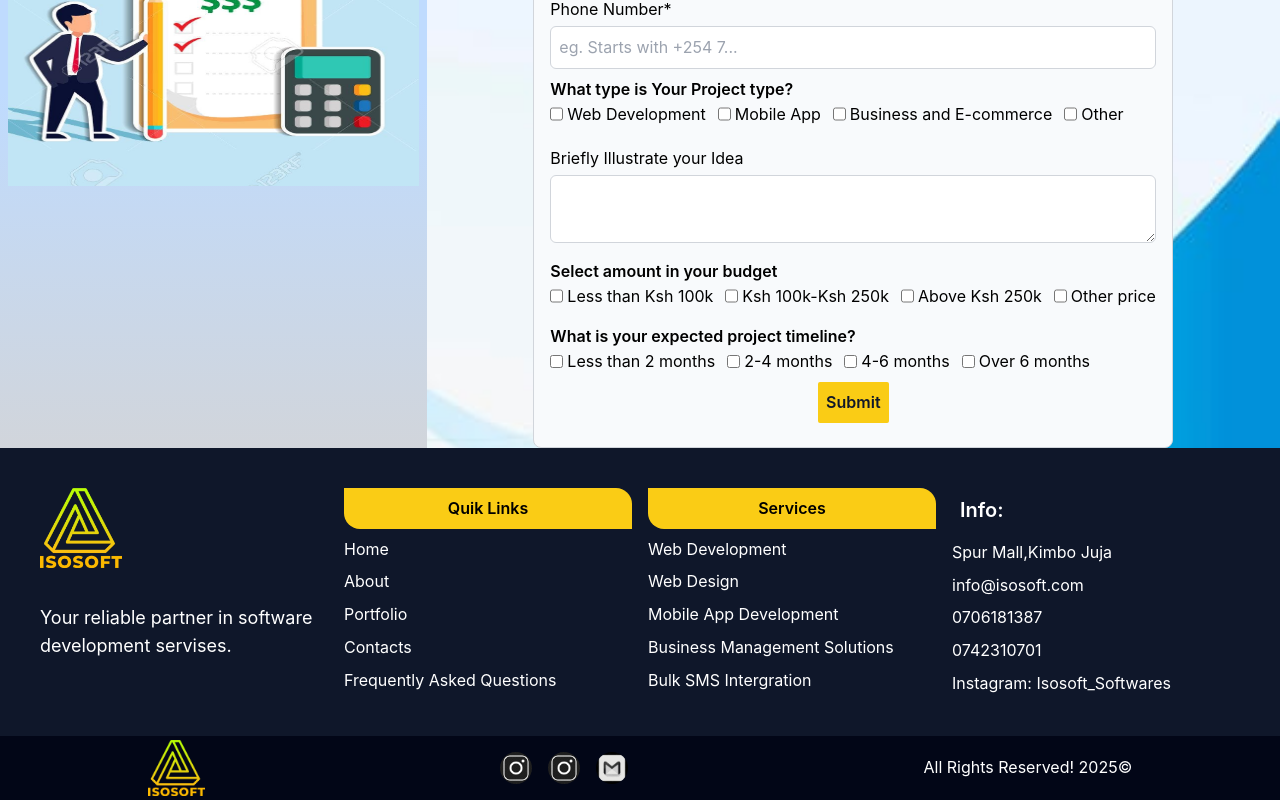
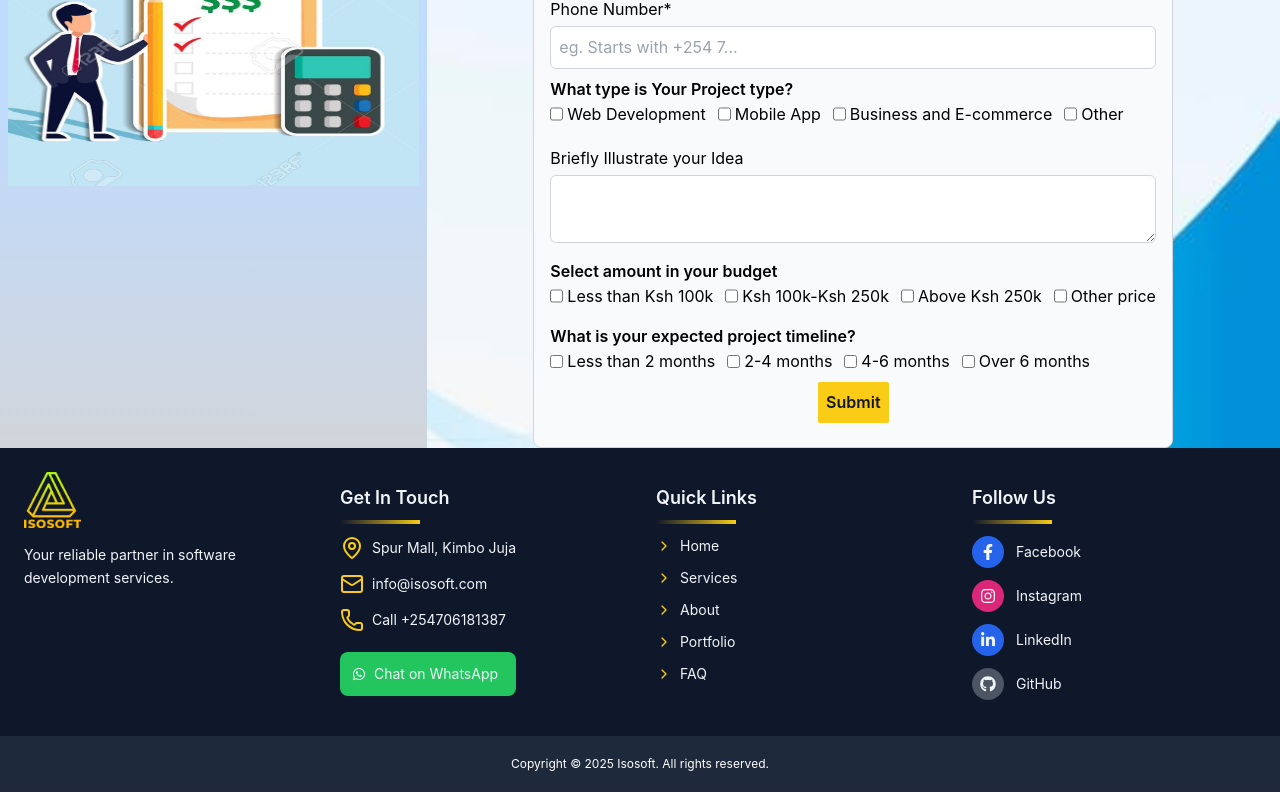
Before and after one commit to rarevisionCommerce/appuxs-client, a React (Vite) app: page / in a window 1280 px wide. Shown: the part 2682-3482 px from the top of the page. Built offline with nearby package versions, Linux system fonts and the light colour scheme.

Commit message:
footer added

```diff
--- a/src/Website/Components/CTA.jsx
+++ b/src/Website/Components/CTA.jsx
@@ -2,10 +2,6 @@ import { ArrowRight } from "lucide-react";
 import React from "react";
 import { FaWhatsapp } from "react-icons/fa";
 import {
-  FiArrowRight,
-  FiPhone,
-  FiMail,
-  FiMessageCircle,
   FiStar,
   FiUsers,
   FiTrendingUp
@@ -47,7 +43,7 @@ const CTA = () => {
           </p>
 
           {/* Stats Bar */}
-          <div className="grid  grid-cols-3 lg:gap-8 gap-5 max-w-3xl mx-auto mb-2">
+          <div className="grid  grid-cols-3 lg:gap-20 gap-9  max-w-3xl mx-auto mb-2">
             <div className="flex flex-col items-center gap-2">
               <div className="flex items-center justify-center w-10 h-10 bg-yellow-400/20 rounded-full mx-auto ">
                 <FiUsers className="text-2xl text-yellow-400" />
--- a/src/Website/Components/Estimate.jsx
+++ b/src/Website/Components/Estimate.jsx
@@ -134,8 +134,7 @@ function Estimate() {
 
         </div>
 
-        <QuikeLinks />
-        <Footer />
+
     </>);
 
 
--- a/src/Website/Components/QuikeLinks.jsx
+++ b/src/Website/Components/QuikeLinks.jsx
@@ -1,47 +1,159 @@
 import Logo from "../../assets/Logo.png";
 import { Link } from 'react-router-dom';
+import {
+    FaFacebookF,
+    FaTwitter,
+    FaInstagram,
+    FaLinkedinIn,
+    FaYoutube,
+    FaGithub,
+    FaWhatsapp
+} from 'react-icons/fa';
+import { ChevronRight, Mail, MapIcon, MapPin, Phone } from "lucide-react";
 
 function QuikeLinks() {
-
     return (
         <>
-            <div className=" md:flex block bg-slate-900 gap-4 p-10" >
-                <div className="md:w-1/4 w-full grid" >
-                    <img src={Logo} className="h-20" />
-                    <p className="text-white text-lg">Your reliable partner in software development servises.</p>
-                </div>
-                {/**Quik Links **/}
-                <div className="flex flex-col gap-2 w-full md:w-1/4">
-                    <h1 className="bg-yellow-400 font-semibold p-2 text-center rounded-tr-2xl rounded-bl-2xl" >Quik Links</h1>
-                    <Link to="/" className="text-white hover:text-yellow-400" >Home</Link>
-                    <Link to="/About" className="text-white hover:text-yellow-400" >About</Link>
-                    <Link to="/Projects" className="text-white hover:text-yellow-400" >Portfolio</Link>
-                    <Link to="/Contacts" className="text-white hover:text-yellow-400" >Contacts</Link>
-                    <Link to="/Faq" className="text-white hover:text-yellow-400" >Frequently Asked Questions</Link>
-                </div>
-                {/**Services Link **/}
-                <div className="flex flex-col gap-2 w-full md:w-1/4">
-                    <h1 className="bg-yellow-400 font-semibold p-2 text-center rounded-tr-2xl rounded-bl-2xl" >Services</h1>
-                    <Link to="/Web-Development" className="text-white hover:text-yellow-400" >Web Development</Link>
-                    <Link to="/Web-Design" className="text-white hover:text-yellow-400" >Web Design</Link>
-                    <Link to="/Mobile-App-Development" className="text-white hover:text-yellow-400" >Mobile App Development</Link>
-                    <Link to="/Business-Management" className="text-white hover:text-yellow-400" >Business Management Solutions</Link>
-                    <Link to="/Bulk-SMS-Intergration" className="text-white hover:text-yellow-400" >Bulk SMS Intergration</Link>
-                </div>
-                {/**Info **/}
-                <div className="flex flex-col gap-2 w-full md:w-1/4">
-                    <h1 className=" font-semibold p-2 text-white text-xl rounded-tr-2xl rounded-bl-2xl" > Info:</h1>
-                    <p className="text-white " >Spur Mall,Kimbo Juja </p>
-                    <a target="blank" href="https://mail.google.com/mail/u/0/#inbox" className="text-white " >info@isosoft.com</a>
-                    <p className="text-white " >0706181387</p>
-                    <p className="text-white " >0742310701</p>
-                    <a target="blank" href="https://www.instagram.com/gachora_kimani?igsh=Z2M2Mm92aW00ZWk5" className="text-white " >Instagram: Isosoft_Softwares</a>
+            <div className="md:grid-cols-2 lg:grid-cols-4 grid bg-slate-900 gap-2 sm:gap-8 p-6">
+                {/* Logo and Description */}
+                <div className=" w-full border-light/20 border-b lg:border-none md:mb-0">
+                    <div className="mb-4">
+                        <img src={Logo} className="h-14 mb-4" alt="Logo" />
+                        <p className="text-light text-sm leading-relaxed">
+                            Your reliable partner in software development services.
+                        </p>
+                    </div>
                 </div>
 
+
+                {/* Contact Info */}
+                <div className="flex flex-col gap-3  w-full py-3 border-light/20 border-b lg:border-none  md:mb-0">
+                     <header className="flex flex-col gap-2">
+                     <h1 className=" text-light  text-lg font-semibold rounded-tr-2xl rounded-bl-2xl ">
+                        Get In Touch
+                    </h1>
+                    <div className="h-1 w-20 bg-gradient-to-r from-transparent to-secondary  "></div>
+                </header>
+                <div className="flex flex-col gap-3">
+                    <p className="text-light text-sm inline-flex gap-2 items-center  ">
+                       <MapPin className="h-6 w-6 text-secondary " />  Spur Mall, Kimbo Juja</p>
+                    <a
+                        target="_blank"
+                        href="https://mail.google.com/mail/u/0/#inbox"
+                        className="text-light text-sm inline-flex items-center gap-2 "
+                        rel="noopener noreferrer"
+                    >
+                        <Mail className="h-6 w-6 text-secondary " /> info@isosoft.com
+                    </a>
+                    <a className="text-light text-sm inline-flex gap-2 items-center ">
+                        <Phone className="h-6 w-6 text-secondary " /> Call +254706181387</a>
+                </div>
+                         <button className="text-light text-sm inline-flex items-center gap-2 bg-green-500 p-3 rounded-lg max-w-44 mt-2 transition-all duration-200 hover:scale-110 "> <FaWhatsapp/> Chat on WhatsApp</button>
+
+                </div>
+
+                {/* Quick Links */}
+                <div className="flex flex-col gap-3 py-3 border-light/20 border-b lg:border-none w-full  md:mb-0">
+                <header className="flex flex-col gap-2">
+                     <h1 className=" text-light  text-lg font-semibold rounded-tr-2xl rounded-bl-2xl ">
+                        Quick Links
+                    </h1>
+                    <div className="h-1 w-20 bg-gradient-to-r from-transparent to-secondary  "></div>
+                </header>
+                <div className="flex flex-col gap-3">
+                    <Link to="/" className="text-light group inline-flex gap-2 items-center hover:text-secondary text-sm transition-colors duration-300 ">
+                    <ChevronRight className="group-hover:translate-x-1 h-4 w-4 text-secondary transition-all duration-300"/>Home
+                    </Link>
+                    <Link to="/Services" className="text-light group inline-flex gap-2 items-center hover:text-secondary text-sm transition-colors duration-300 ">
+                       <ChevronRight className="group-hover:translate-x-1 h-4 w-4 text-secondary transition-all duration-300"/>  Services
+                    </Link>
+                    <Link to="/About" className="text-light group inline-flex gap-2 items-center hover:text-secondary text-sm transition-colors duration-300 ">
+                      <ChevronRight className="group-hover:translate-x-1 h-4 w-4 text-secondary transition-all duration-300"/>   About
+                    </Link>
+                    <Link to="/Projects" className="text-light group inline-flex gap-2 items-center hover:text-secondary text-sm transition-colors duration-300 ">
+                      <ChevronRight className="group-hover:translate-x-1 h-4 w-4 text-secondary transition-all duration-300"/>   Portfolio
+                    </Link>
+
+                    <Link to="/Faq" className="text-light group inline-flex gap-2 items-center hover:text-secondary text-sm transition-colors duration-300 ">
+                       <ChevronRight className="group-hover:translate-x-1 h-4 w-4 text-secondary transition-all duration-300"/>  FAQ
+                    </Link>
+                </div>
+
+                </div>
+
+
+                {/* Social Media Section */}
+                <div className="flex flex-col gap-3 py-3  w-full ">
+                   <header className="flex flex-col gap-2">
+                     <h1 className=" text-light  text-lg font-semibold rounded-tr-2xl rounded-bl-2xl ">
+                       Follow Us
+                    </h1>
+                    <div className="h-1 w-20 bg-gradient-to-r from-transparent to-secondary  "></div>
+                </header>
+                <div className="flex md:flex-col  gap-3">
+                     <a
+                        href="https://www.facebook.com"
+                        target="_blank"
+                        rel="noopener noreferrer"
+                        className="flex items-center gap-3 text-light group"
+                        aria-label="Facebook"
+                    >
+                        <div className="bg-blue-600 p-2 rounded-full group-hover:scale-110 transition-all duration-200">
+                            <FaFacebookF size={16} />
+                        </div>
+                        <span className="text-sm hidden md:block ">Facebook</span>
+                    </a>
+
+                    <a
+                        href="https://www.instagram.com/gachora_kimani?igsh=Z2M2Mm92aW00ZWk5"
+                        target="_blank"
+                        rel="noopener noreferrer"
+                       className="flex items-center gap-3 text-light group"
+                        aria-label="Instagram"
+                    >
+                        <div className="bg-pink-600 p-2 rounded-full group-hover:scale-110 transition-all duration-200">
+                            <FaInstagram size={16} />
+                        </div>
+                        <span className="text-sm hidden md:block ">Instagram</span>
+                    </a>
+                    <a
+                        href="https://www.linkedin.com"
+                        target="_blank"
+                        rel="noopener noreferrer"
+                        className="flex items-center gap-3 text-light group"
+                        aria-label="LinkedIn"
+                    >
+                       <div className="bg-blue-600 p-2 rounded-full group-hover:scale-110 transition-all duration-200">
+                            <FaLinkedinIn size={16} />
+                        </div>
+                        <span className="text-sm hidden md:block ">LinkedIn</span>
+                    </a>
+
+                    <a
+                        href="https://www.github.com"
+                        target="_blank"
+                        rel="noopener noreferrer"
+                       className="flex items-center gap-3 text-light group"
+                        aria-label="GitHub"
+                    >
+                       <div className="bg-gray-600 p-2 rounded-full group-hover:scale-110 transition-all duration-200">
+                            <FaGithub size={16} />
+                        </div>
+                        <span className="text-sm hidden md:block ">GitHub</span>
+                    </a>
+                </div>
+
+                </div>
             </div>
 
+            {/* Copyright Section */}
+            <div className="bg-primary text-center py-5">
+                <p className="text-white text-xs">
+                 Copyright   &copy; {new Date().getFullYear()} Isosoft. All rights reserved.
+                </p>
+            </div>
         </>
     );
+}
 
-}
-export default QuikeLinks
+export default QuikeLinks;
--- a/src/Website/Pages/Contacts.jsx
+++ b/src/Website/Pages/Contacts.jsx
@@ -85,7 +85,7 @@ function Contacts() {
         </div>
 
         <QuikeLinks />
-        <Footer />
+
 
     </>);
 }
--- a/src/Website/Pages/Faq.jsx
+++ b/src/Website/Pages/Faq.jsx
@@ -126,7 +126,7 @@ const FAQ = () => {
 
 
     <QuikeLinks />
-    <Footer />
+
   </>);
 };
 
--- a/src/Website/Pages/Home.jsx
+++ b/src/Website/Pages/Home.jsx
@@ -7,6 +7,7 @@ import Estimate from "../Components/Estimate.jsx";
 import "../../App.css";
 import CTA from "../Components/CTA.jsx";
 import Header from "../Components/Header.jsx";
+import QuikeLinks from "../Components/QuikeLinks.jsx";
 
 function Home() {
   return (
@@ -18,6 +19,7 @@ function Home() {
 
       <div id="estimate">
         <Estimate />
+        <QuikeLinks/>
       </div>
     </main>
   );
--- a/src/Website/Pages/Projects.jsx
+++ b/src/Website/Pages/Projects.jsx
@@ -303,7 +303,7 @@ function Projects() {
       </div>
       <CTA/>
       <QuikeLinks/>
-      <Footer/>
+
     </main>
   );
 }
--- a/src/Website/Pages/Services.jsx
+++ b/src/Website/Pages/Services.jsx
@@ -153,7 +153,7 @@ const Services = () => {
       <div id="bulksms"><BulkSMS/></div>
 	  <CTA/>
 	  <QuikeLinks/>
-	  <Footer/>
+
     </>
   );
 };
```
